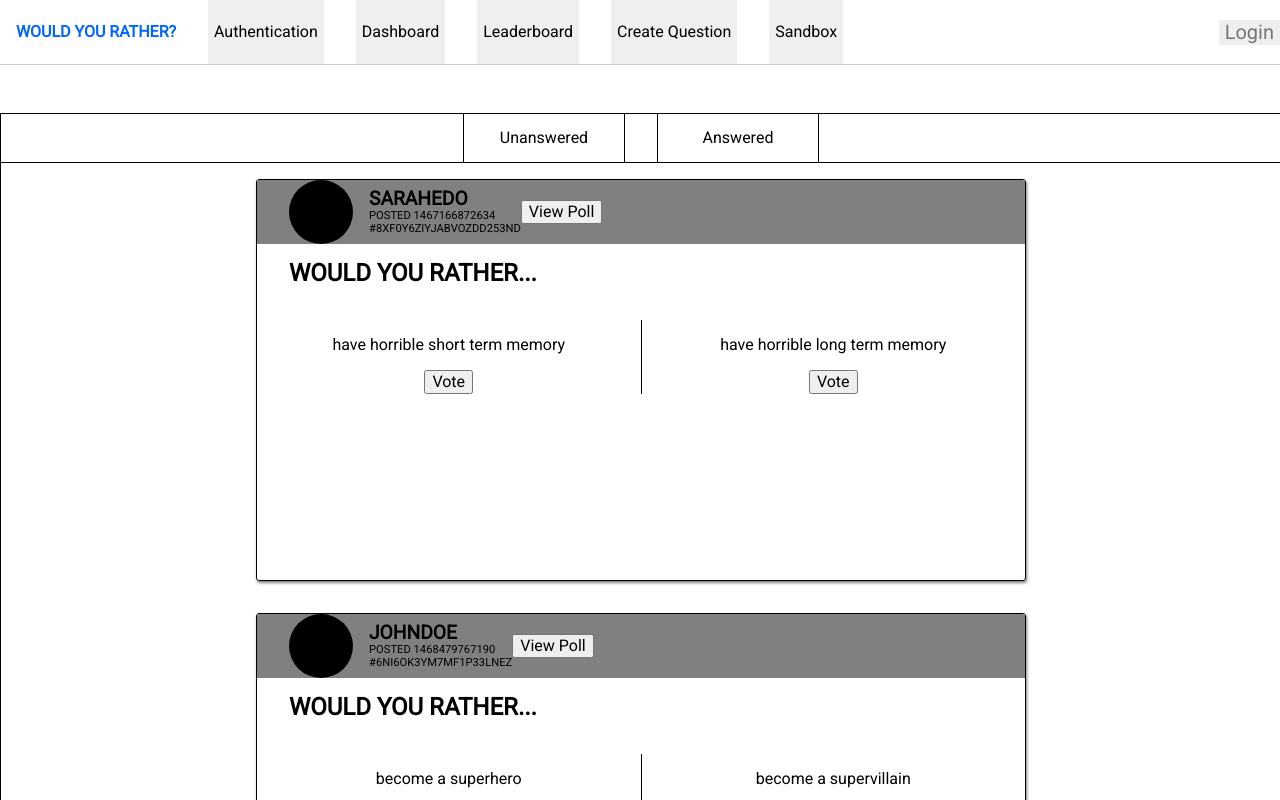
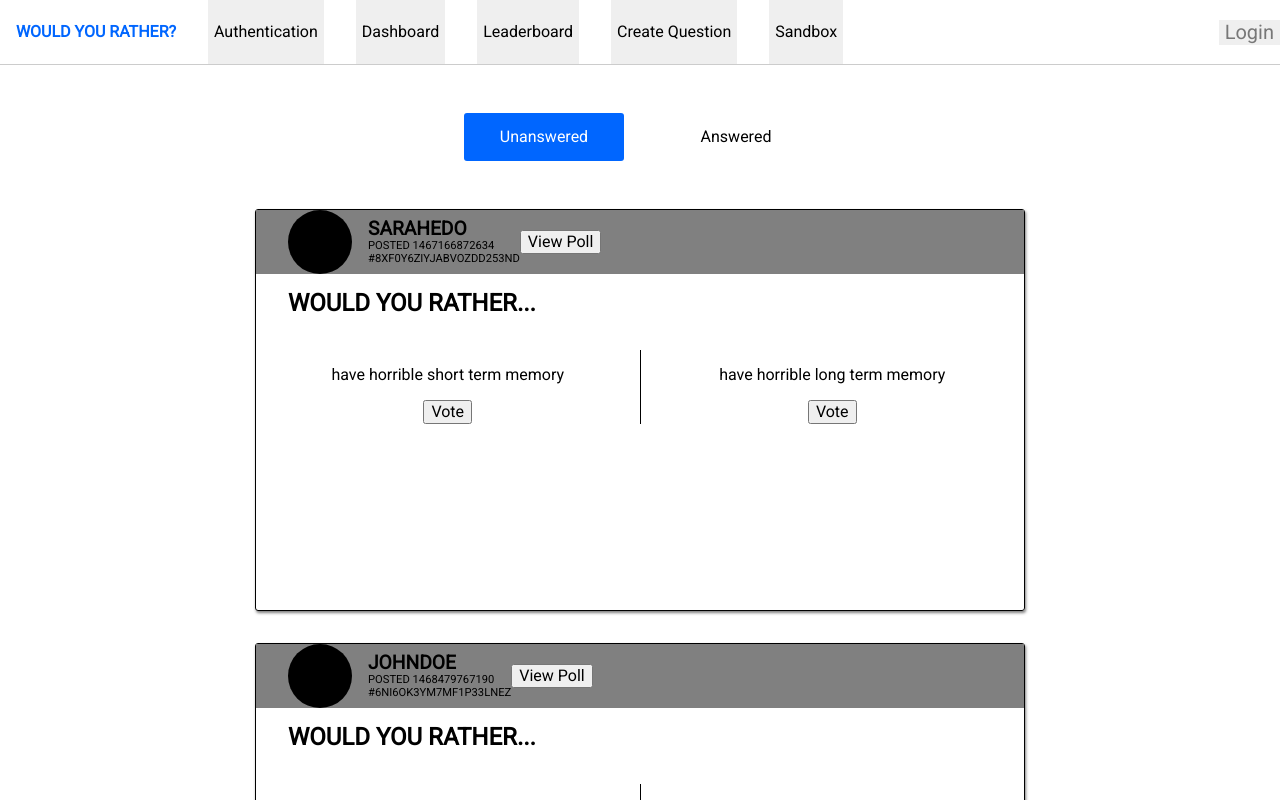
Before and after one commit to thejoshcooter/u-would-you-rather, a React (Create React App) app: page /dashboard in a window 1280 px wide. Shown: the top 800 px of the page. Built offline with nearby package versions, Linux system fonts and the light colour scheme.

Commit message:
update dashboard tabs styling

```diff
--- a/src/views/dashboard/index.js
+++ b/src/views/dashboard/index.js
@@ -26,8 +26,8 @@ const DashboardView = () => {
         <>
         <Container>
             <Tabs>
-                <div onClick={() => toggleTab('UNANSWERED')}>Unanswered</div>
-                <div onClick={() => toggleTab('ANSWERED')}>Answered</div>
+                <div style={{ backgroundColor: tab.value === 'UNANSWERED' ? '#0066FF' : 'transparent', color: tab.value === 'UNANSWERED' ? '#fff' : '#000' }} onClick={() => toggleTab('UNANSWERED')}>Unanswered</div>
+                <div style={{ backgroundColor: tab.value === 'ANSWERED' ? '#0066FF' : 'transparent', color: tab.value === 'ANSWERED' ? '#fff' : '#000' }} onClick={() => toggleTab('ANSWERED')}>Answered</div>
             </Tabs>
 
             <Feed>
@@ -76,7 +76,6 @@ const Container = styled.div`
     height: auto;
     margin: 0 auto;
     margin-top: 3rem;
-    border: 1px solid black;
 `
 
 const Tabs = styled.div`
@@ -85,7 +84,7 @@ const Tabs = styled.div`
     flex-flow: row nowrap;
     justify-content: center;
     align-items: center;
-    border-bottom: 1px solid black;
+    margin: 2rem 0;
 
     div {
         width: 10rem;
@@ -95,7 +94,7 @@ const Tabs = styled.div`
         flex-flow: column nowrap;
         justify-content: center;
         align-items: center;
-        border: 1px solid black;
+        border-radius: 3px;
     }
 `
 
```
